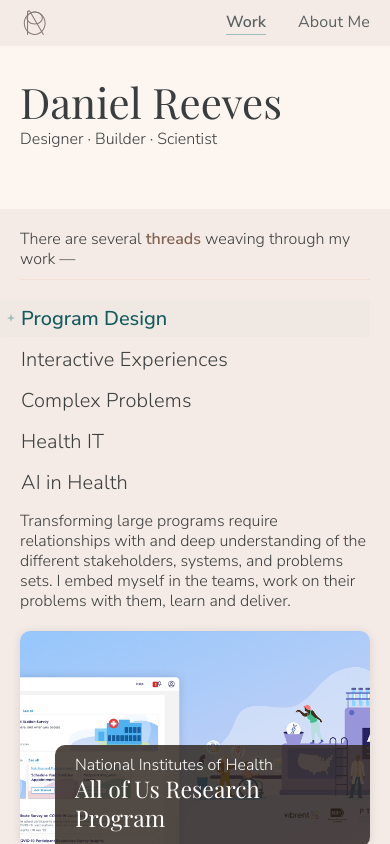
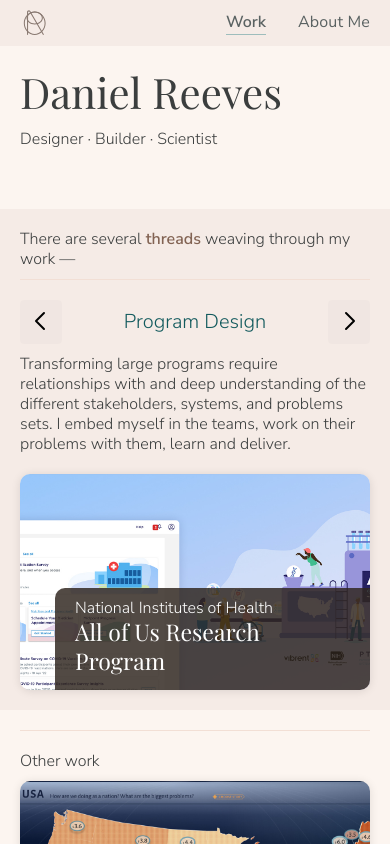
Before and after one commit to dreeves4321/whisperwork, a React (Create React App) app: page / in a window 390 px wide. Shown: the top 844 px of the page. Built offline with nearby package versions, Linux system fonts and the light colour scheme.

Commit message:
mobile styles almost done

```diff
--- a/src/components/ThreadFilter.tsx
+++ b/src/components/ThreadFilter.tsx
@@ -41,6 +41,36 @@
       <hr />
       <div className="thread-filter__flex">
         <div className="thread-filter__buttons">
+          <button
+            className="thread-filter__button--nav"
+            onClick={() => {
+              if (!activeThread) {
+                onThreadSelect(threads[0].id);
+                return;
+              }
+              const currentIndex = threads.findIndex(t => t.id === activeThread);
+              const prevIndex = currentIndex <= 0 ? threads.length - 1 : currentIndex - 1;
+              onThreadSelect(threads[prevIndex].id);
+            }}
+          >
+            <img src={`${process.env.PUBLIC_URL}/icons/arrow-left.svg`} alt="Previous" />
+          </button>
+          <div className="thread-filter__small--label">{threads.find(t => t.id === activeThread)?.name}</div>
+          <button
+            className="thread-filter__button--nav"
+            onClick={() => {
+              if (!activeThread) {
+                onThreadSelect(threads[0].id);
+                return;
+              }
+              const currentIndex = threads.findIndex(t => t.id === activeThread);
+              const nextIndex = currentIndex >= threads.length - 1 ? 0 : currentIndex + 1;
+              onThreadSelect(threads[nextIndex].id);
+            }}
+          >
+            <img src={`${process.env.PUBLIC_URL}/icons/arrow-right.svg`} alt="Next" />
+          </button>
+
           {threads.map((thread) => (
             <button
               key={thread.id}
@@ -49,14 +79,19 @@
               }`}
               onClick={() => onThreadSelect(thread.id)}
             >
-              <img src={`${process.env.PUBLIC_URL}/icons/star.svg`} alt=""  />
+              <img src={`${process.env.PUBLIC_URL}/icons/star.svg`} alt="" />
               {thread.name}
             </button>
           ))}
+
+
         </div>
         <div className="thread-filter__content">
         {threadDescription && (
-            <p className="thread-filter__description">{threadDescription}</p>
+            <p className="thread-filter__description">
+              <span className="thread-filter__name">{threads.find(t => t.id === activeThread)?.name} - </span>
+              {threadDescription}
+            </p>
           )}
           {featuredItem && (
             <div className="thread-filter__featured">
--- a/src/styles/main.scss
+++ b/src/styles/main.scss
@@ -37,28 +37,38 @@
 $spacing-unit-5: calc(5 * $spacing-unit-1);
 $spacing-unit-6: calc(6 * $spacing-unit-1);
 
-
-// main layout
-$max-content-width: 1050px;
-$content-hpadding: $spacing-unit-5;
-$content-hpadding-mobile: $spacing-unit-2;
-$content-vpadding: $spacing-unit-3;
-$content-vpadding-mobile: $spacing-unit-2;
 // Breakpoints - defined as upper sizes
 $tablet: 900px;
-$mobile: 500px;
+$mobile: 576px;
 
 // -- Mixins
-@mixin for-size-up-through($breakpoint) {
+@mixin for-size-and-smaller($breakpoint) {
   @media (max-width: $breakpoint) {
     @content;
   }
 }
+@mixin for-bigger-than($breakpoint) {
+  @media (min-width: $breakpoint) {
+    @content;
+  }
+}
 
-// Import component styles
-@import 'components/modal';
-@import 'components/CaseStudy';
-@import 'components/About';
+// main layout
+$max-content-width: 1050px;
+:root {
+  --content-hpadding: #{$spacing-unit-5};
+  --content-vpadding: #{$spacing-unit-3};
+
+  @include for-size-and-smaller($tablet) {
+    --content-hpadding: #{$spacing-unit-4};
+    --content-vpadding: #{$spacing-unit-3};
+  }
+  @include for-size-and-smaller($mobile) {
+    --content-hpadding: #{$spacing-unit-2};
+    --content-vpadding: #{$spacing-unit-2};
+  }
+}
+
 
 // Base styles
 * {
@@ -152,12 +162,9 @@
 
 .content-container {
   max-width: $max-content-width;
-  margin: $content-vpadding auto;
-  padding: 0 $content-hpadding;
+  margin: var(--content-vpadding) auto;
+  padding: 0 var(--content-hpadding);
 
-  @include for-size-up-through($mobile) {
-    padding: 0 $content-hpadding-mobile;
-  }
 }
 
 // buttons
@@ -206,76 +213,24 @@
   .personal-info {
     padding-top: 0;
     margin-bottom: $spacing-unit-6;
+    h1{
+      margin-bottom: $spacing-unit-1;
+    }
   }
 
-  // Portfolio items (basic square)
-  .portfolio-item {
-    position: relative;
-    overflow: hidden;
-    border-radius: 10px;
-    background-color: $surface-color-light;
-    box-shadow: 0 1px 10px rgba(0, 0, 0, 0.11);
-    transition: transform 0.2s ease;
-
-    p {
-      margin-bottom: 0;
-    }
-
-    &:hover {
-      transform: scale(0.99);
-    }
-
-    &__layout-container {
-        height: 100%;
-        width: 100%;
-    }
-
-    &__image {
-      width: 100%;
-      height: 100%;
-      object-fit: cover;
-    }
-
-    &__content {
-      padding: $spacing-unit-1 $spacing-unit-2;
-      position: absolute;
-      bottom: 0;
-      right: 0;
-      width: 100%;
-      background-color: $surface-color-shader;
-      color: $text-color-contrast;
-      //min-height: 80px;
-    }
-
-    h3 {
-      color: $text-color-contrast;
-    }
-
-    &__title {
-      margin-bottom: 0.25rem;
-    }
-
-    &__client {
-      color: $text-color-contrast;
-    }
-
-    &__description {
-      display: none;
-    }
-
-    &__button{
-      display: none;
-    }
-  }
 
   .portfolio-section{
     margin-bottom: $spacing-unit-6;
     margin-top: $spacing-unit-6;
+    @include for-size-and-smaller($mobile) {
+      margin-bottom: $spacing-unit-3;
+      margin-top: $spacing-unit-2;
+    }
 
     &__title{
       margin-bottom: $spacing-unit-2;
 
-      @include for-size-up-through($mobile) {
+      @include for-size-and-smaller($mobile) {
         margin-bottom: $spacing-unit-1;
       }
     }
@@ -291,95 +246,13 @@
         display: flex;
         flex-wrap: wrap;
         gap: $spacing-unit-2;
-
-        > * {
-          flex: 1 1 300px;
-          min-width: 320px;
-          max-width: 500px;
-          height: 270px;
-        }
       }
     }
 
-    // filtered items above
     &__filtered{
-      .grid{
-        display: block;
-      }
-
-      .portfolio-item {
-        max-width: 100%;
-        box-shadow: none;
-        aspect-ratio: auto;
-        margin-bottom: $spacing-unit-2;
-
-        &:hover {
-          //background-color: rgba(0, 0, 0, 0.02);
-          transform: none;
-
-          .portfolio-item__image {
-            transform: scale(0.99);
-          }
-
-          .button__secondary {
-            background-color: rgba($accent-color-light, 0.2);
-          }
-
-        }
-
-        &__layout-container {
-          display: flex;
-          align-items: flex-start;
-          gap: 10px;
-          align-self: stretch;
-          flex-direction: row;
-          height: 260px;
-        }
-
-        &__image{
-          flex: 1;
-          min-width: 0;
-          height: 100%;
-          object-fit: cover;
-          border-radius: 10px;
-          box-shadow: 0 1px 10px rgba(0, 0, 0, 0.11);
-          transition: transform 0.2s ease;
-
-        }
-
-        &__content {
-          flex: 0 0 auto;
-          width: 40%;
-          min-width: 330px;
-          background: none;
-          position: relative;
-          border-radius: 0;
-          padding: $spacing-unit-2 $spacing-unit-1;
-          color: $text-color-dark;
-        }
-
-        h3{
-          color: $text-color-dark;
-        }
-
-        &__title {
-          font-size: $font-size-header-medium;
-          margin-bottom: 0.5rem;
-        }
-
-        &__client {
-          color: $text-color-light;
-          margin-bottom: 0.5rem;
-        }
-
-        &__description {
-          display: block;
-          margin-bottom: 0.5rem;
-          font-size: $font-size-medium;
-        }
-
-        &__button{
-          margin-top: $spacing-unit-2;
+      @extend .portfolio-section__all;
+      @include for-bigger-than($mobile) {
+        .grid{
           display: block;
         }
       }
@@ -398,11 +271,8 @@
   &__container {
     max-width: $max-content-width;
     margin: 0 auto;
-    padding: 0 $content-hpadding;
+    padding: 0 var(--content-hpadding);
 
-    @include for-size-up-through($mobile) {
-      padding: 0 $content-hpadding-mobile;
-    }
 
     display: flex;
     justify-content: space-between;
@@ -470,7 +340,7 @@
   margin-bottom: 0;
 
   .footer-content {
-    padding: $content-vpadding $content-hpadding;
+    padding: var(--content-vpadding) var(--content-hpadding);
     max-width: $max-content-width;
     display: flex;
     flex-direction: row;
@@ -481,10 +351,6 @@
     flex-wrap: wrap;
     gap: $spacing-unit-1;
 
-    @include for-size-up-through($mobile) {
-      padding: $content-vpadding-mobile $content-hpadding-mobile;
-    }
-
   }
 
   p {
@@ -494,17 +360,12 @@
 }
 
 
-
 // Threads filter
 .thread-filter {
   max-width: $max-content-width;
   margin: 0 auto;
-  padding: $content-vpadding $content-hpadding;
+  padding: var(--content-vpadding) var(--content-hpadding);
   background-color: $surface-color-mid;
-
-  @include for-size-up-through($mobile) {
-    padding: $content-vpadding-mobile $content-hpadding-mobile;
-  }
 
   hr {
     margin-top: $spacing-unit-1;
@@ -514,7 +375,7 @@
     display: flex;
     gap: $spacing-unit-4;
 
-    @include for-size-up-through($mobile) {
+    @include for-size-and-smaller($mobile) {
       flex-direction: column;
       gap: $spacing-unit-1;
     }
@@ -524,10 +385,14 @@
     display: flex;
     flex-direction: column;
     gap: 1rem;
-    width: 320px;
-    @include for-size-up-through($mobile) {
+    width: 300px;
+    @include for-size-and-smaller($mobile) {
       width: 100%;
       gap: 0.25rem;
+      flex-direction: row;
+      justify-content: space-between;
+      align-items: center;
+      flex-wrap: nowrap;
     }
 
     p {
@@ -536,10 +401,36 @@
       color: $text-color-light;
     }
   }
+  &__button--nav{
+    display: none;
+    @include for-size-and-smaller($mobile) {
+      display: block;
+    }
+    background-color: rgba(0, 0, 0, 0.02);
+    border: 1px solid transparent;
+    padding: 0.5rem 0.5rem;
+    border-radius: 4px;
+    line-height: 1;
+    &:active{
+      border: 1px solid rgba($accent-color-light, 0.4);
+    }
+
+  }
+
+  &__small--label{
+    display: none;
+    @include for-size-and-smaller($mobile) {
+      display: block;
+      font-size: $font-size-header-small;
+      font-weight: $font-weight-light;
+      font-family: $font-family-sans-serif;
+      color: $accent-color-dark;
+    }
+  }
 
   &__button {
-    padding: 0.5rem $content-hpadding;
-    margin-left: calc(-1 * $content-hpadding);
+    padding: 0.5rem var(--content-hpadding);
+    margin-left: calc(-1 * var(--content-hpadding));
     border: 1px solid transparent;
     border-radius: 4px;
     background: none;
@@ -555,27 +446,19 @@
     box-sizing: border-box;
     position: relative;
 
+    @include for-size-and-smaller($mobile) {
+      display: none;
+    }
+
     img{
       position: absolute;
       width: 16px;
       height: 16px;
       top: 50%;
       transform: translateY(-50%);
-      left: calc(0.5 * $content-hpadding - 8px);
+      left: calc(0.5 * var(--content-hpadding) - 8px);
       opacity: 0;
       transition: opacity 0.3s ease;
-    }
-
-    @include for-size-up-through($mobile) {
-      padding: 0.25rem $content-hpadding-mobile;
-      margin-left: calc(-1 * $content-hpadding-mobile);
-      width: calc(100% + 2 * $content-hpadding-mobile);
-      font-size: $font-size-header-small;
-      img {
-        left: calc(0.5 * $content-hpadding-mobile - 4px);
-        width: 8px;
-        height: 8px;
-      }
     }
 
     &:hover:not(.thread-filter__button--active) {
@@ -602,6 +485,12 @@
     }
   }
 
+  &__name {
+    display:none;
+    font-weight: $font-weight-semibold;
+    color: $text-color-accent;
+  }
+
   &__content {
     flex: 1;
     display: flex;
@@ -609,20 +498,7 @@
     gap: $spacing-unit-2;
   }
 
-  // special styling for featured item image
-  &__featured {
-    .portfolio-item {
-      max-width: 800px;
-      aspect-ratio: 1.62;
-      &__content{
-        width: auto;
-        max-width: 90%;
-        border-top-left-radius: 10px;
-      }
-    }
-  }
-
-  @media (max-width: $mobile) {
+  @include for-size-and-smaller($mobile) {
     flex-direction: column;
 
     &__buttons {
@@ -632,3 +508,9 @@
     }
   }
 }
+
+// Import component styles
+@import 'components/modal';
+@import 'components/CaseStudy';
+@import 'components/About';
+@import 'components/PortfolioItem';
```
Also changed, not shown: src/styles/components/_PortfolioItem.scss (added, +168 -0 lines), public/icons/arrow-left.svg (added), public/icons/arrow-right.svg (added).
